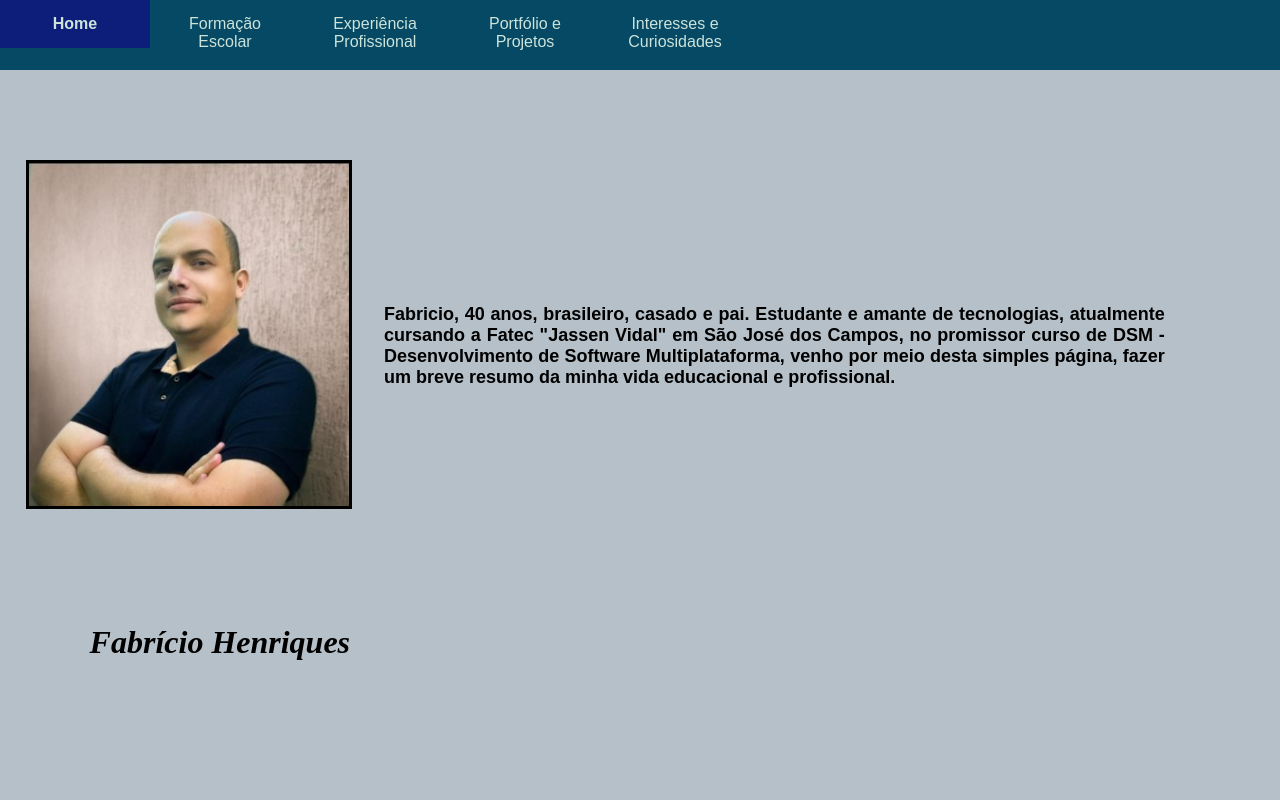
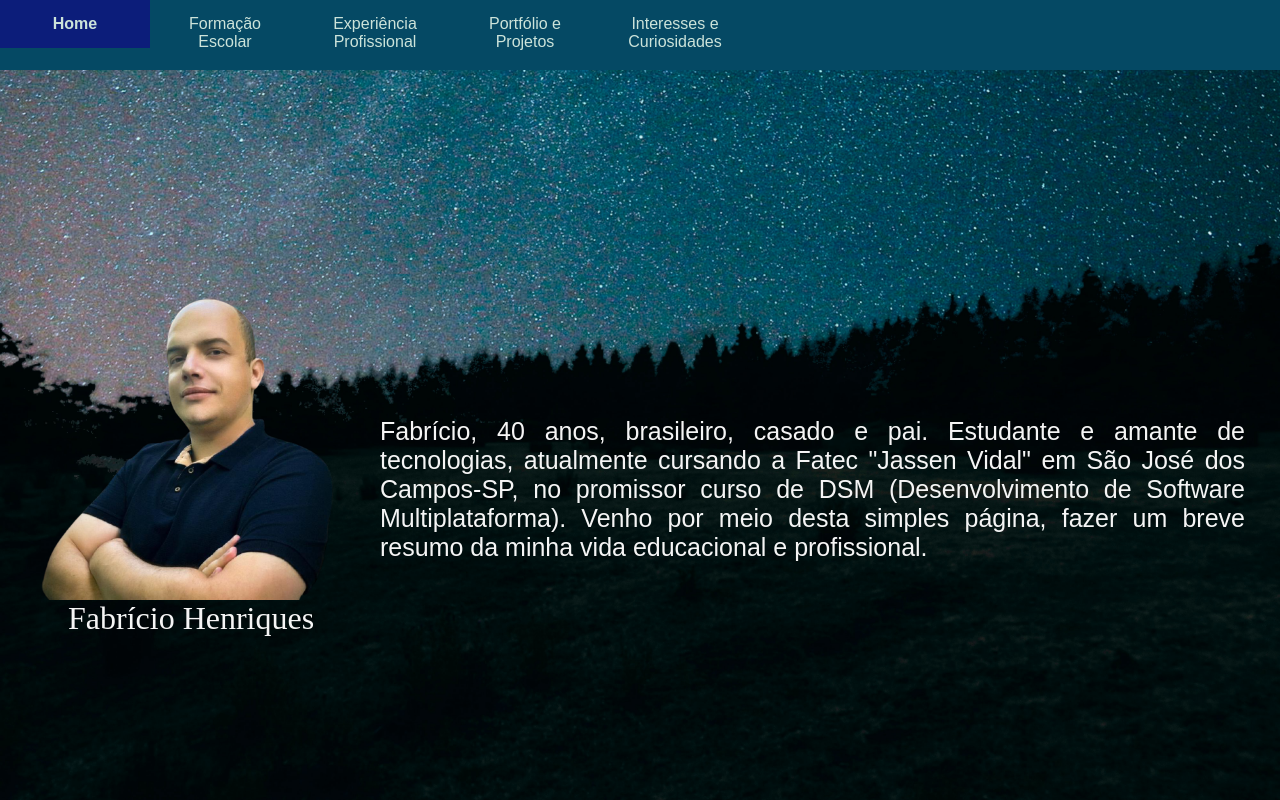
Before and after one commit to fabriciosept80/design_digital, a Python web app: template templates/index.html in a window 1280 px wide. Run offline with Jinja, Linux system fonts and the light colour scheme; the template is opened without the code that fills it, so the values that code supplies are empty.

Commit message:
Atualização foto, fundo e index

```diff
--- a/static/css/stylus_index.css
+++ b/static/css/stylus_index.css
@@ -54,38 +54,46 @@
     }
     label[for="botao_menu"]{
     display: none;
+
     }
-    #foto1{
-        height: auto;
-        position:absolute;
-        top: 20%;
-        left: 2%;
-        width: 25%;
-        border: solid;
+    body{
+    height: 100%;
+    margin: 0;
     }
-    .assinatura {
-        position: absolute;
+    .back{
+    background-image: url("/static/imagens/fundo2.jpg");
+    background-size: cover;
+    background-attachment: fixed;
+    background-repeat: no-repeat;
+    background-position: center;
+    }
+    .conteudo{
+    padding: 20px;
+    color: whitesmoke;
+    font-family: Arial;
+    margin-left: 20px;
+    }
+    .conteudo .bloco1 #foto1{
+    margin-top: 230px;
+    display: flex;
+    height: 350px;
+
+    }
+
+    .conteudo .bloco1 #assinatura{
+    margin-left: 28px;
     font-family: Allura;
     font-size: xx-large;
-        font-style: italic;
-        font-weight: bold;
-        position: absolute;
-        top: 78%;
-        left: 7%;
+    display: flex;
     }
 
-    .apresentação {
-        font-family: sans-serif;
-        font-size: large;
+    .conteudo .bloco1 #item{
+    margin-top: -220px;
+    margin-left: 340px;
+    margin-right: 15px;
+    font-size: 25px;
     text-align: justify;
-        font-weight: bold;
-        /*border: solid;*/
-        position: absolute;
-        height: auto;
-        top: 30%;
-        left: 25%;
-        right: 4%;
-        padding: 5%;
+    display: flex;
     }
 
 
--- a/templates/index.html
+++ b/templates/index.html
@@ -7,7 +7,7 @@
     <meta name="viewport" content="width=device-width,initial-scale=1.0, user-scalable=yes">
 </head>
 
-<body style="background-color: rgba(14,47,75,0.3)">
+<body class="back">
 <input type="checkbox" id="botao_menu">
 <label for="botao_menu">&#9776;</label>
 
@@ -20,18 +20,23 @@
                 <li><a href="interesses.html">Interesses e Curiosidades</a></li>
             </ul>
         </nav>
-
-    <div class="container">
-
-            <img id="foto1" src=../static/imagens/amostra.jpg alt="Fabricio" >
-            <figcaption class="assinatura">Fabrício Henriques</figcaption>
-
-    </div>
-    <div class="apresentação">
+    <!--<div class="back">
+        <img id="fundo"  src=" ../static/imagens/fundo1.jpg">
+    </div>-->
+    <section class="conteudo" ">
+            <div class="bloco1">
+                <img id="foto1" src=../static/imagens/Foto_Perfil-sbg-.png alt="Fabricio" >
+                <figcaption id="assinatura">Fabrício Henriques</figcaption>
+            </id>
+            <div id="item">
+                <p> Fabrício, 40 anos, brasileiro, casado e pai. Estudante e amante de tecnologias, atualmente cursando a Fatec "Jassen Vidal" em São José dos Campos-SP, no promissor curso de DSM (Desenvolvimento de Software Multiplataforma). Venho por meio desta simples página, fazer um breve resumo da minha vida educacional e profissional.</p>
+            </div>
+    </section>
+    <!--<div class="apresentação">
 
             <p> Fabricio, 40 anos, brasileiro, casado e pai. Estudante e amante de tecnologias, atualmente cursando a Fatec "Jassen Vidal" em São José dos Campos, no promissor curso de DSM - Desenvolvimento de Software Multiplataforma, venho por meio desta simples página, fazer um breve resumo da minha vida educacional e profissional.</p>
 
-    </div>
+    </div>-->
 
 </body>
 </html>
```
Also changed, not shown: other parts of static/css/stylus_index.css (+40 -37 lines), static/imagens/Foto_Bike.jpg (deleted), static/imagens/Foto_Perfil-sbg-.png (added), static/imagens/fundo1.jpg (added), static/imagens/fundo2.jpg (added). Lines whose indentation alone changed are shown as unchanged.
